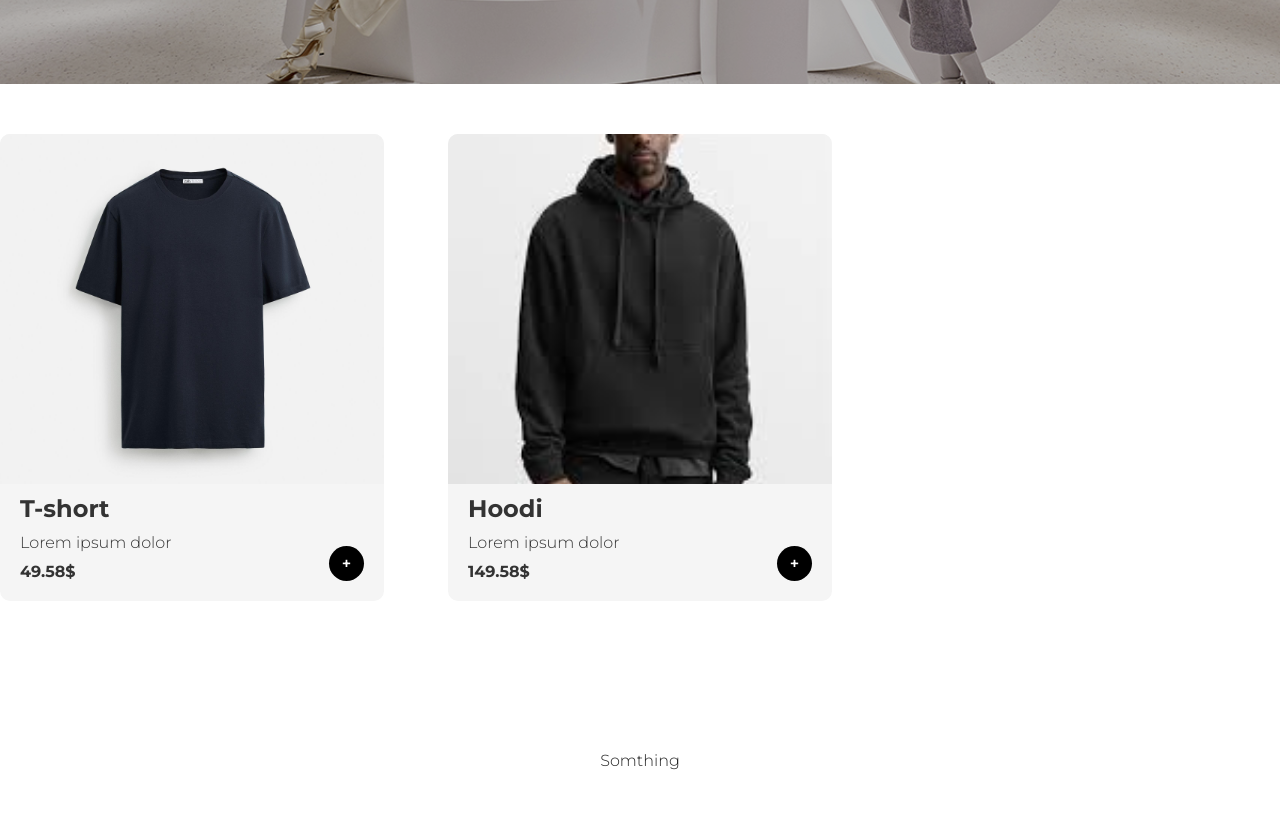
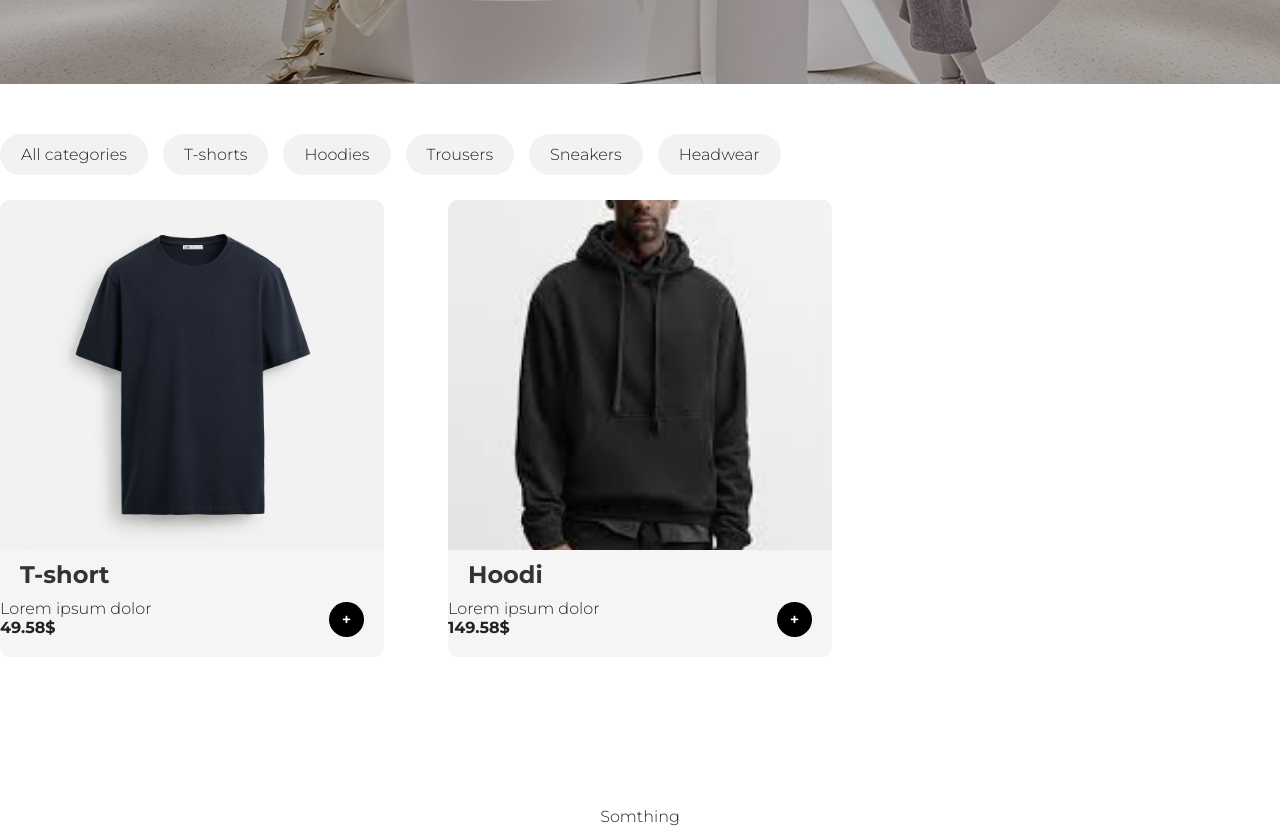
Before and after one commit to IgorBelevyat/Clothes-shop, a React (Create React App) app: page / in a window 1280 px wide. Shown: the part 540-1374 px from the top of the page. Built offline with nearby package versions, Linux system fonts and the light colour scheme.

Commit message:
Add the filters and clicked opening window

```diff
--- a/src/App.js
+++ b/src/App.js
@@ -2,6 +2,8 @@ import React from "react";
 import Header from "./components/Header";
 import Footer from "./components/Footer";
 import Items from "./components/items";
+import Catagories from "./components/Catagories";
+import ShowFullItem from "./components/ShowFullItem";
 
 
 //remake so that when adding an image to the database, each image is named according to its category + number + 1
@@ -10,6 +12,7 @@ class App extends React.Component{
     super(props)
     this.state = {
       orders: [],
+      currentItems: [],
       items: [
         {
           id: 1,
@@ -27,19 +30,43 @@ class App extends React.Component{
           category: 'Hoodies',
           price: '149.58'
         }
-      ]
+      ],
+      showFullItem: false,
+      fullItem: {}
     }
+    this.state.currentItems = this.state.items
     this.addToOrder = this.addToOrder.bind(this)
     this.deleteOrder = this.deleteOrder.bind(this)
+    this.chooseCategory = this.chooseCategory.bind(this)
+    this.onShowItem = this.onShowItem.bind(this)
   }
   render () {
     return (
       <div className="wrapper">
         <Header orders={this.state.orders} onDelete={this.deleteOrder}/>
-        <Items items={this.state.items} onAdd = {this.addToOrder}/>
+        <Catagories chooseCategory={this.chooseCategory}/>
+        <Items onShowItem={this.onShowItem} items={this.state.currentItems} onAdd = {this.addToOrder}/>
+        {this.state.showFullItem && <ShowFullItem onAdd = {this.addToOrder} onShowItem={this.onShowItem} item ={this.state.fullItem}/>}
         <Footer />
       </div>
     );
+  }
+
+
+  onShowItem(item) {
+    this.setState({fullItem: item})
+    this.setState({showFullItem: !this.state.showFullItem})
+  }
+
+  chooseCategory(category) {
+    if (category === 'all'){
+      this.setState({currentItems: this.state.items})
+      return
+    }
+
+    this.setState({
+      currentItems: this.state.items.filter(el => el.category === category)
+    })
   }
 
 //change this after addint database
--- /dev/null
+++ b/src/components/Catagories.js
@@ -0,0 +1,46 @@
+import React, { Component } from 'react'
+
+export class Catagories extends Component {
+    constructor(props) {
+        super(props)
+            this.state = {
+                categories: [
+                    {
+                        key: 'all',
+                        name: 'All categories'
+                    },
+                    {
+                        key: 'T-shorts',
+                        name: 'T-shorts'
+                    },
+                    {
+                        key: 'Hoodies',
+                        name: 'Hoodies'
+                    },
+                    {
+                        key: 'Trousers',
+                        name: 'Trousers'
+                    },
+                     {
+                        key: 'Sneakers',
+                        name: 'Sneakers'
+                    },
+                    {
+                        key: 'Headwear',
+                        name: 'Headwear'
+                    },
+                ]
+            }
+    }
+  render() {
+    return (
+      <div className='categories'>
+         {this.state.categories.map(el => (
+            <div key={el.key} onClick={() => this.props.chooseCategory(el.key)} >{el.name}</div>
+         ))}
+      </div>
+    )
+  }
+}
+
+export default Catagories
--- /dev/null
+++ b/src/components/ShowFullItem.js
@@ -0,0 +1,19 @@
+import React, { Component } from 'react'
+
+export class ShowFullItem extends Component {
+  render() {
+    return (
+      <div className='full-item'>
+        <div>
+            <img src={"./img/" + this.props.item.img} alt='product' onClick={() => this.props.onShowItem(this.props.item)}/>
+            <h2>{this.props.item.title}</h2>
+            <p>{this.props.item.desc}</p>
+            <b>{this.props.item.price}$</b>
+            <div className='add-to-cart' onClick={() => this.props.onAdd(this.props.item)}>+</div>
+        </div>
+      </div>
+    )
+  }
+}
+
+export default ShowFullItem
--- a/src/components/item.js
+++ b/src/components/item.js
@@ -4,7 +4,7 @@ export class item extends Component {
   render() {
     return (
       <div className='item'>
-        <img src={"./img/" + this.props.item.img} alt='product'/>
+        <img src={"./img/" + this.props.item.img} alt='product' onClick={() => this.props.onShowItem(this.props.item)}/>
         <h2>{this.props.item.title}</h2>
         <p>{this.props.item.desc}</p>
         <b>{this.props.item.price}$</b>
--- a/src/components/items.js
+++ b/src/components/items.js
@@ -6,7 +6,7 @@ export class Items extends Component {
     return (
       <main>
         {this.props.items.map(el => (
-            <Item key={el.id} item={el} onAdd={this.props.onAdd}/>
+            <Item onShowItem={this.props.onShowItem} key={el.id} item={el} onAdd={this.props.onAdd}/>
         ))}
       </main>
     )
--- a/src/index.css
+++ b/src/index.css
@@ -153,6 +153,43 @@ header .presentation::before {
   color:#fff;
 }
 
+.categories div {
+  display: inline-block;
+  background: #f2f2f2;
+  border-radius: 50px;
+  padding: 10px 20px;
+  margin-bottom: 25px;
+  margin-right: 15px;
+  cursor: pointer;
+  border: 1px solid transparent;
+  transition: all 50ms ease;
+}
+
+.categories div:hover {
+  border-color: silver;
+  transform: scale(1.1);
+}
+
+.full-item {
+  position: fixed;
+  top: 0;
+  left: 0;
+  right: 0;
+  bottom: 0;
+  background: rgba(0, 0, 0, 0.8);
+  z-index: 10000;
+  overflow: auto;
+}
+
+.full-item > div {
+  width: 600px;
+  position: relative;
+  margin: 10% auto;
+  padding: 40px 30px;
+  background: #fff;
+  border-radius: 9px;
+}
+
 main {
   display: flex;
   width: 100%;
@@ -177,9 +214,19 @@ main .item img {
   object-fit: cover;
   display: block;
   transition: transform 0.3s ease;
+  cursor: pointer;
 }
 
-main .item img:hover {
+.full-item img {
+  width: 100%;
+  height: 700px;
+  object-fit: cover;
+  display: block;
+  transition: transform 0.3s ease;
+  cursor: pointer;
+}
+
+main .item img:hover, .full-item img:hover {
   transform: scale(1.05);
 }
 
@@ -201,12 +248,15 @@ main .item img:hover {
   }
 }
 
-main h2, main p, main b {
+main h2, .full-item h2
+main p, .full-item p
+main b, .full-item b{
   margin: 10px 20px;
   color: #333;
 }
 
-main .add-to-cart {
+main .add-to-cart,
+.full-item .add-to-cart {
   position: absolute;
   right: 20px;
   bottom: 20px;
@@ -222,7 +272,8 @@ main .add-to-cart {
   transition: transform 0.3s ease;
 }
 
-main .add-to-cart:hover {
+main .add-to-cart:hover,
+.full-item .add-to-cart:hover {
   transform: scale(1.05) translateY(-5px);
 }
 
```
